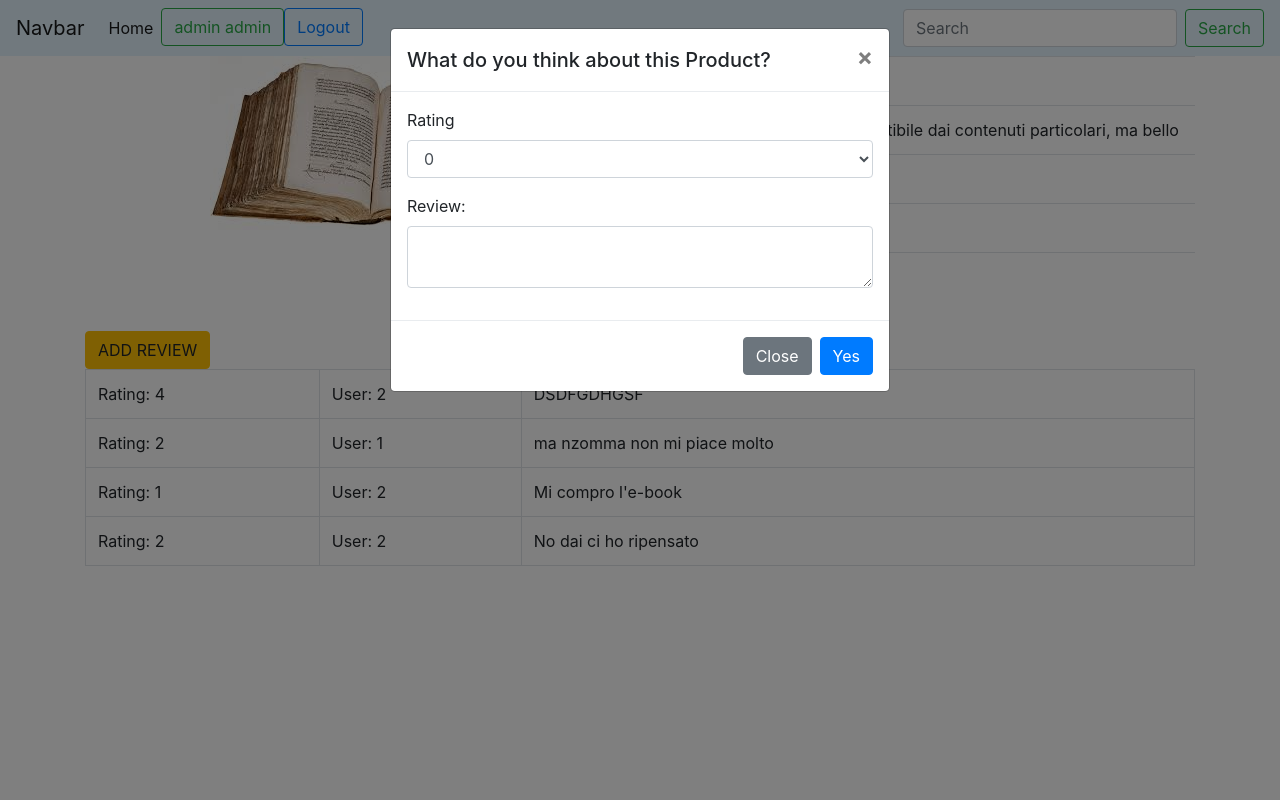
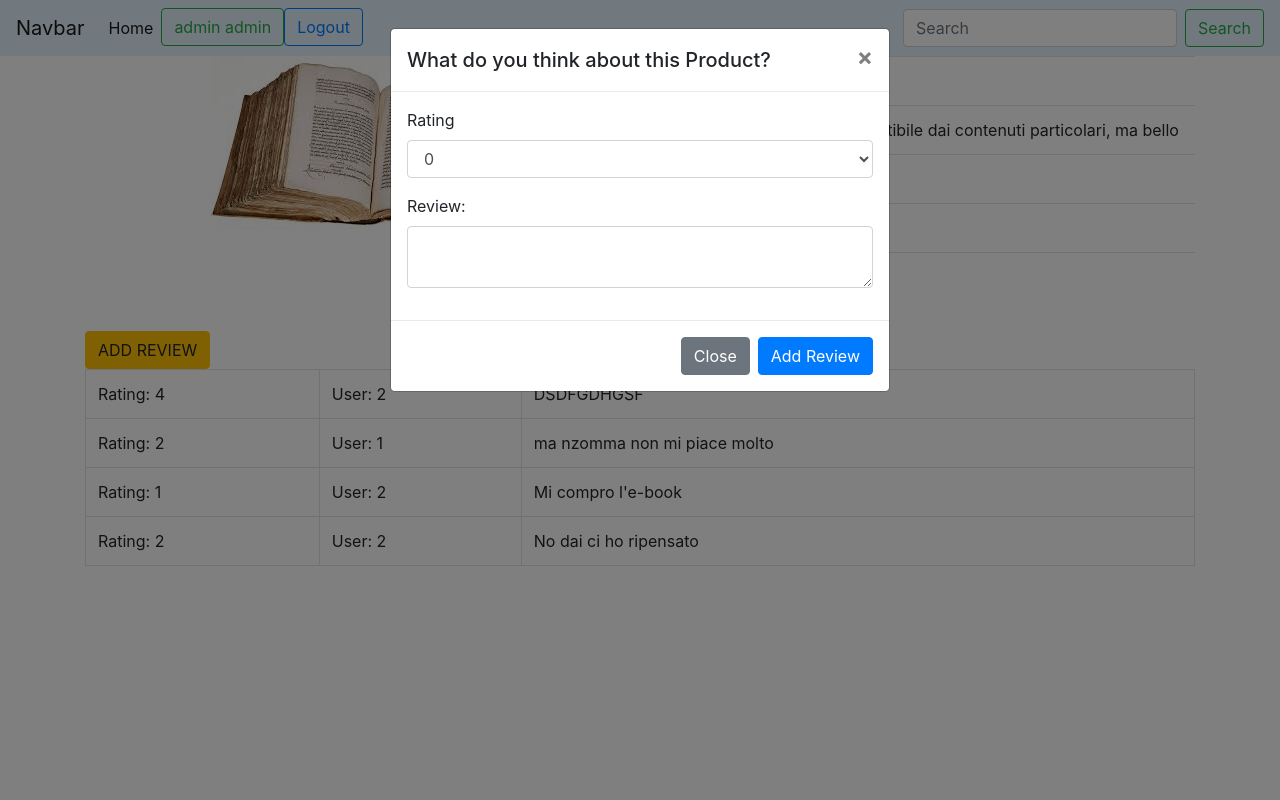
Before and after one commit to YuriGardinazzi/ECommerce, a Django app: page /product/management/1/detail in a window 1280 px wide, after a click on "ADD REVIEW". Run offline with Django 3.2, Linux system fonts and the light colour scheme; a user stored in the database is signed in; data comes from the database, SQL or seed files in the repository; both versions use the stored data as it was after the commit; some libraries are stand-ins or nearby versions.

Commit message:
changed text of a button

```diff
--- a/product_management/templates/product_setting/detail.html
+++ b/product_management/templates/product_setting/detail.html
@@ -88,7 +88,7 @@
       </div>
       <div class="modal-footer">
         <button type="button" class="btn btn-secondary" data-dismiss="modal">Close</button>
-        <button type="button" id="reviewConfirm" class="btn btn-primary">Yes</button>
+        <button type="button" id="reviewConfirm" class="btn btn-primary">Add Review</button>
       </div>
     </div>
   </div>
```
Also changed, not shown: db.sqlite3.
